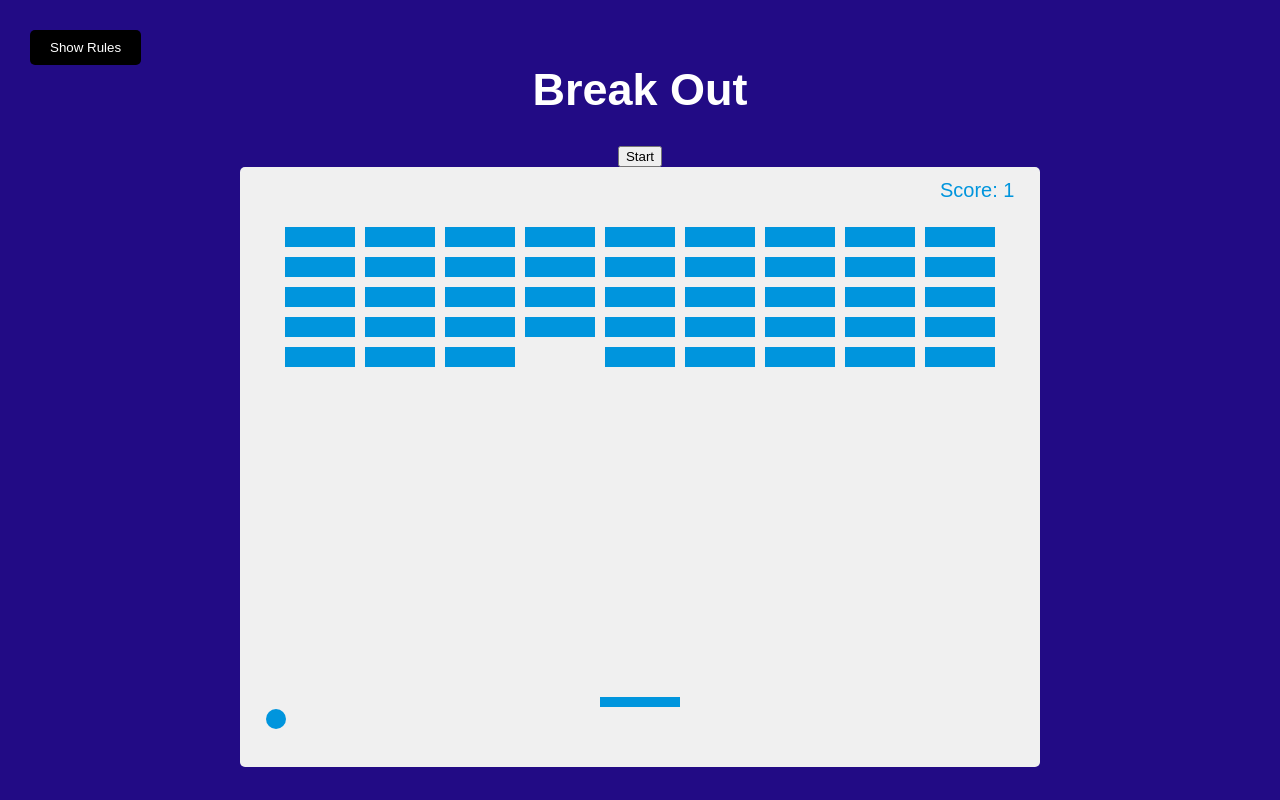
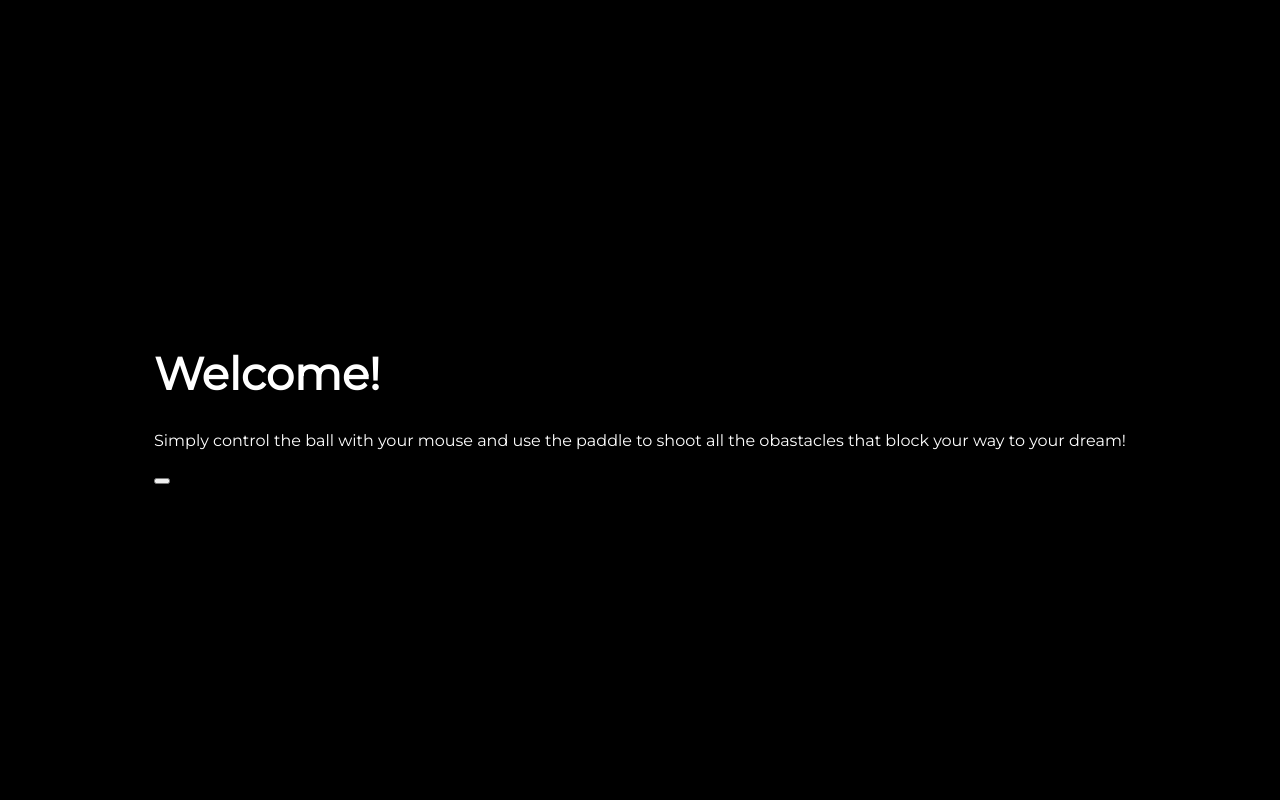
Before and after one commit to sunshine274/MS2-breakout_game, a plain HTML site: page index.html in a window 1280 px wide. Drawn offline with Linux system fonts and the light colour scheme; a web font is replaced by a local one.

Commit message:
Added Welcome page

```diff
--- a/index.html
+++ b/index.html
@@ -7,21 +7,14 @@
     <title>Breakout Game</title>
   </head>
   <body>
-    <h1>Break Out</h1>
-    <button id="rules-btn" class="btn rules-btn">Show Rules</button>
-    <div class="rules" id="rules">
-      <h2>How To Play:</h2>
+    <div class="text-container">
+      <h1>Welcome!</h1>
       <p>
-        Use your left and right keys to move the paddle to bounce the ball up
-        and break the blocks.
+        Simply control the ball with your mouse and use the paddle to shoot all
+        the obastacles that block your way to your dream!
       </p>
-      <p>If you miss the ball, your score and the blocks will reset.</p>
-      <button id="close-btn" class="close-btn">Close</button>
+      <a href="game.html"><button></button></a>
     </div>
-
-<button id="start-btn" >Start</button>
-
-<canvas id="canvas" width="800" height="600"></canvas>
 
     <script src="./script.js"></script>
   </body>
--- a/script.js
+++ b/script.js
@@ -1,7 +1,6 @@
 const rulesBtn = document.getElementById("rules-btn");
 const closeBtn = document.getElementById("close-btn");
 const rules = document.getElementById("rules");
-const startBtn = document.getElementById('start-btn');
 const canvas = document.getElementById("canvas");
 const ctx = canvas.getContext("2d");
 const paddleMargin = 50;
@@ -12,19 +11,6 @@ let LIFE = 3;
 
 const brickRowCount = 9;
 const brickColumnCount = 5;
-
-
-// function togglePause(){
-//     if(!paused){
-//         paused = true;
-//     } else if (paused) {
-//         paused = false;
-//     }
-// }
-
-// Pause event handler
-// startBtn.addEventListener('click',
-//         togglePause());
 
 // Create ball properties
 const ball = {
@@ -71,7 +57,7 @@ for (let i = 0; i < brickRowCount; i++) {
 function drawBall() {
   ctx.beginPath();
   ctx.arc(ball.x, ball.y, ball.size, 0, Math.PI * 2);
-  ctx.fillStyle = "#0095dd";
+  ctx.fillStyle = "gold";
   ctx.fill();
   ctx.closePath();
 }
@@ -80,7 +66,7 @@ function drawBall() {
 function drawPaddle() {
   ctx.beginPath();
   ctx.rect(paddle.x, paddle.y, paddle.w, paddle.h);
-  ctx.fillStyle = "#0095dd";
+  ctx.fillStyle = "grey";
   ctx.fill();
   ctx.closePath();
 }
@@ -97,7 +83,7 @@ function drawBricks() {
     column.forEach((brick) => {
       ctx.beginPath();
       ctx.rect(brick.x, brick.y, brick.w, brick.h);
-      ctx.fillStyle = brick.visible ? "#0095dd" : "transparent";
+      ctx.fillStyle = brick.visible ? "grey" : "transparent";
       ctx.fill();
       ctx.closePath();
     });
@@ -201,11 +187,6 @@ function update() {
   //Draw everything
   draw();
 
-// if(!paused)
-// {
-// update();
-// }
-
   requestAnimationFrame(update);
 }
 
@@ -218,24 +199,6 @@ function mouseMoveHandler(e) {
         paddleX = relativeX - paddleWidth/2;
     }
 }
-
-// Keydown event
-// function keyDown(e) {
-//   if (e.key === "Right" || e.key === "ArrowRight") {
-//     paddle.dx = paddle.speed;
-//   } else if (e.key === "Left" || e.key === "ArrowLeft") {
-//     paddle.dx = -paddle.speed;
-//   }
-// }
-
-// // Keyup event
-// function keyUp(e) {
-//   if (e.key === "Left" || e.key === "ArrowLeft") {
-//     paddle.dx = paddle.speed;
-//   } else if (e.key === "Right" || e.key === "ArrowLeft") {
-//     paddle.dx = 0;
-//   }
-// }
 
 // Move paddle through mouse
 function mouseMoveHandler(e){
--- a/style.css
+++ b/style.css
@@ -1,16 +1,23 @@
+@import url('https://fonts.googleapis.com/css2?family=Kavivanar&family=Montserrat:wght@300;400&display=swap');
+
 * {
     box-sizing: border-box;
 }
 
 body {
-    background-color: rgb(34, 11, 133);
+    background-color: black;
+    color: #fff;
     display: flex;
     flex-direction: column;
     align-items: center;
     justify-content: center;
-    font-family: Arial, Arial, Helvetica, sans-serif;
+    font-family: 'Montserrat', sans-serif;
     min-height: 100vh;
     margin: 0;
+}
+
+.text-container {
+color: #fff;
 }
 
 h1 {
```
Also changed, not shown: game.html (added, +26 -0 lines).
